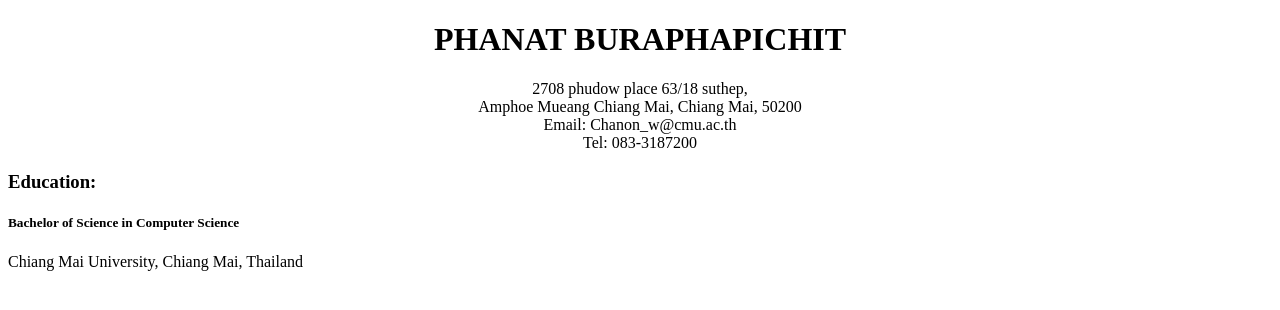
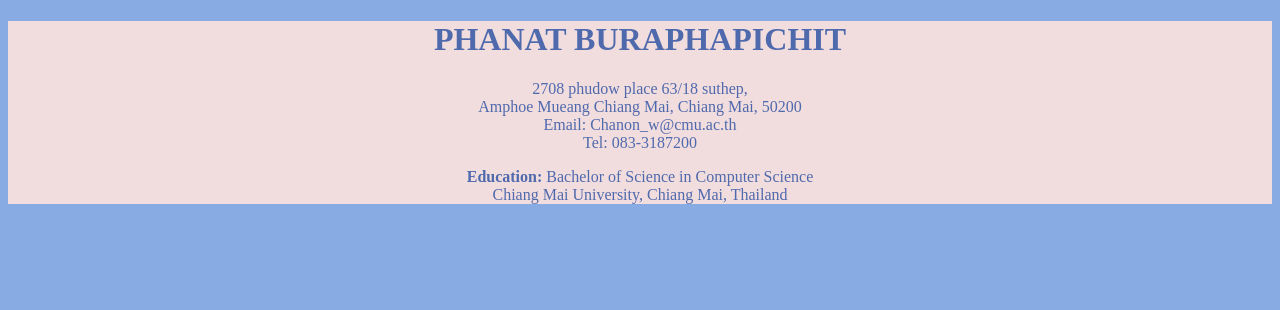
Before and after one commit to chanon1261/chanon1261.github.io, a plain HTML site: page index.html in a window 1280 px wide. Drawn offline with Linux system fonts and the light colour scheme.

Commit message:
add color

```diff
--- a/index.html
+++ b/index.html
@@ -5,18 +5,31 @@
 </head>
 <body>
 
+<div>
 <h1 align="center">PHANAT BURAPHAPICHIT</h1>
 <p align="center"> 2708 phudow place 63/18 suthep, <br>
 Amphoe Mueang Chiang Mai, Chiang Mai, 50200 <br>
 Email: Chanon_w@cmu.ac.th <br>
 Tel: 083-3187200 <br>
+
 </p>
-<h3>Education: <h5>Bachelor of Science in Computer Science </h5></h3>
+<p align="center"><b>Education:</b> Bachelor of Science in Computer Science <br>
 
-Chiang Mai University, Chiang Mai, Thailand
+Chiang Mai University, Chiang Mai, Thailand <p>
 
+<div>
 
 
 
 </body>
 </html>
+<style type="text/css">
+	body{
+		background: #89abe3;
+		color: #4f69ad
+	}
+ div{
+ 	border-color: #f2ddde;
+ 	background: #f2ddde;
+ }
+</style>
```
